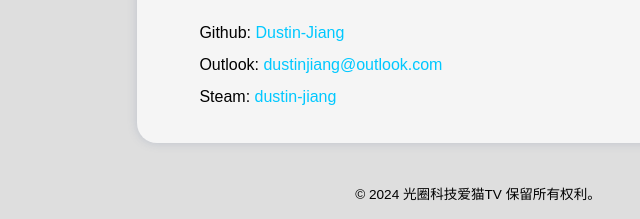
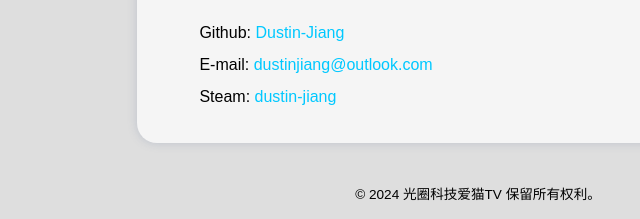
Before and after one commit to sakesane/TeamMembers--AboutUs, a plain HTML site: page members/jht/index.html in a window 1280 px wide. Shown: the part 1547-1766 px from the top of the page, 258-898 px from the left. Drawn offline with Linux system fonts and the light colour scheme; a web font is replaced by a local one.

Commit message:
😡 修复将E-mail称为Outlook的错误

```diff
--- a/members/jht/index.html
+++ b/members/jht/index.html
@@ -56,7 +56,7 @@
                         <p>除了 V 社大礼包以外，比较喜欢的游戏还有<strong>文明系列</strong>，<strong>帝国时代</strong>，<strong>狂热运输系列</strong>，<strong>Paradox 战犯大礼包</strong>。</p>
                         <p id="about">联系方式</p>
                         <p>Github: <a href="https://github.com/Dustin-Jiang">Dustin-Jiang</a></p>
-                        <p>Outlook: <a href="mailto:dustinjiang@outlook.com">dustinjiang@outlook.com</a></p>
+                        <p>E-mail: <a href="mailto:dustinjiang@outlook.com">dustinjiang@outlook.com</a></p>
                         <p>Steam: <a href="https://steamcommunity.com/id/dustin-jiang/">dustin-jiang</a></p>
                     </div>
                 </div>
```
Also changed, not shown: members/yzn/index.html (+1 -1 lines).
